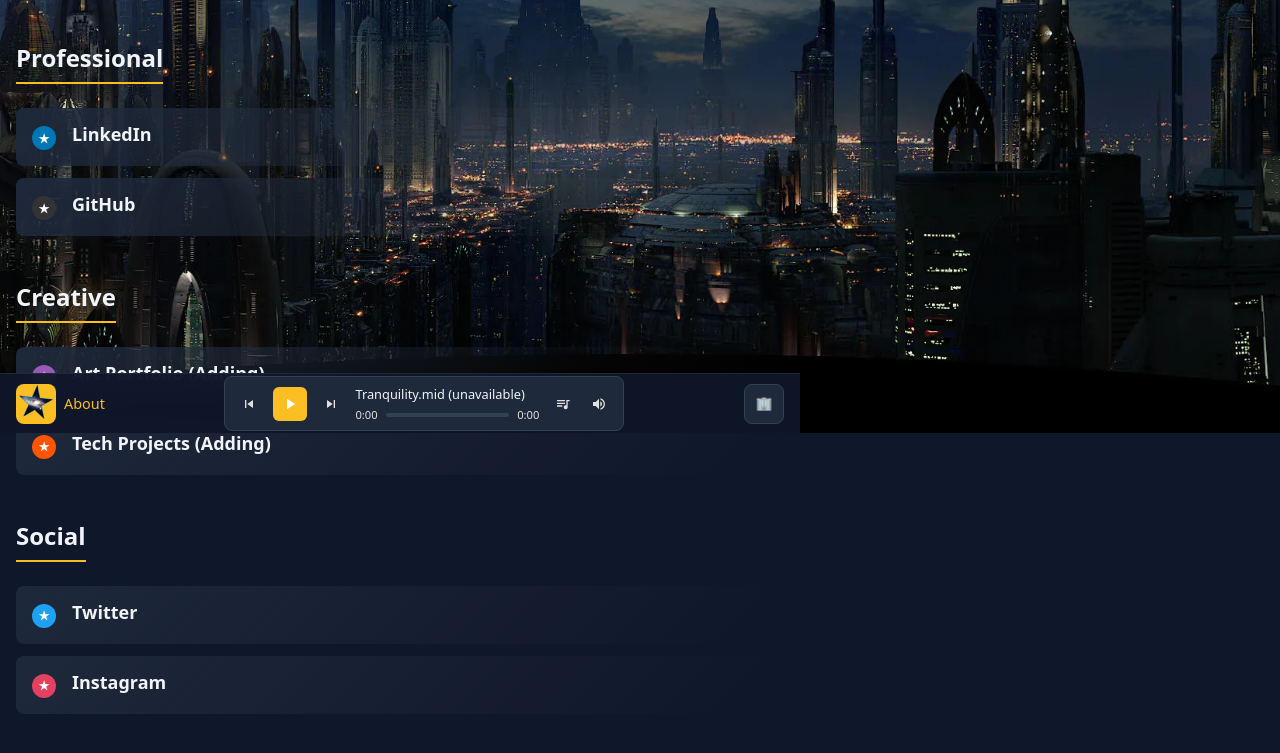
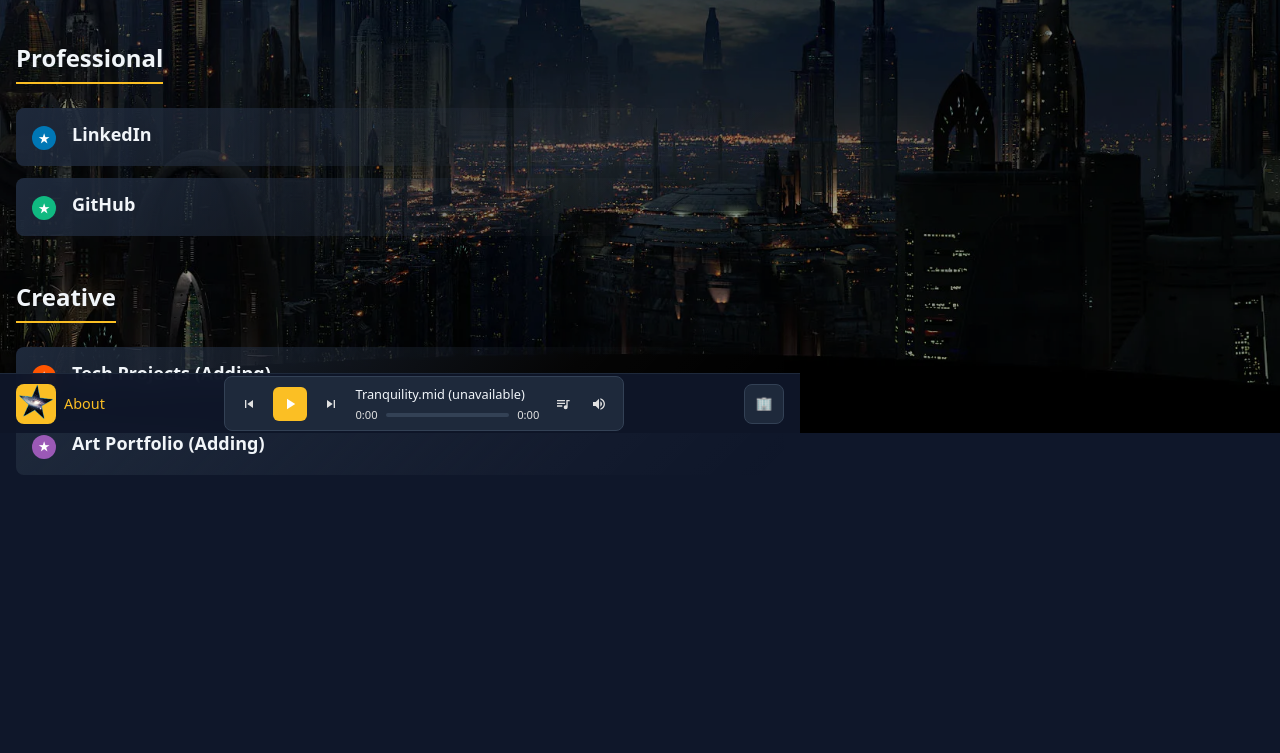
Before and after one commit to brucestarlove/starlove-world, an Astro site: page /about in a window 1280 px wide. Shown: the part 367-1120 px from the top of the page. After the commit the page ends 1050 px from the top, so only its background shows below. Built offline with nearby package versions, Linux system fonts and the light colour scheme; Astro itself is replaced by a stand-in of ours.

Commit message:
darken bg on all sizes, remove social links because whatever

```diff
--- a/src/layouts/Layout.astro
+++ b/src/layouts/Layout.astro
@@ -231,7 +231,7 @@ const audioPlaylists = {
     transition: opacity 0.8s ease-out;
   }
 
-  @media (max-width: 768px) {
+  /* This is the overlay that darkens the background */
   .cyber-bg::before {
     content: '';
     position: absolute;
@@ -241,7 +241,6 @@ const audioPlaylists = {
     height: 100%;
     background-color: rgba(0, 0, 0, 0.4);
     z-index: 1;
-    }
   }
 
   .cyber-bg.loaded {
--- a/src/pages/about.astro
+++ b/src/pages/about.astro
@@ -15,7 +15,7 @@ const profileLinksData = {
     {
       title: "GitHub",
       url: "https://github.com/brucestarlove",
-      color: "#333"
+      color: "#10b981"
     },
     // {
     //   title: "Resume",
@@ -25,28 +25,28 @@ const profileLinksData = {
   ],
   "Creative": [
     {
+      title: "Tech Projects (Adding)",
+      url: "/projects",
+      color: "#ff5500"
+    },
+    {
       title: "Art Portfolio (Adding)",
       url: "/art",
       color: "#9b59b6"
-    },
-    {
-      title: "Tech Projects (Adding)",
-      url: "/projects",
-      color: "#ff5500"
     }
   ],
-  "Social": [
-    {
-      title: "Twitter",
-      url: "https://twitter.com/brucestarlove",
-      color: "#1da1f2"
-    },
-    {
-      title: "Instagram",
-      url: "https://instagram.com/brucestarlove",
-      color: "#e4405f"
-    }
-  ]
+  // "Social": [
+  //   {
+  //     title: "Twitter",
+  //     url: "https://twitter.com/brucestarlove",
+  //     color: "#1da1f2"
+  //   },
+  //   {
+  //     title: "Instagram",
+  //     url: "https://instagram.com/brucestarlove",
+  //     color: "#e4405f"
+  //   }
+  // ]
 };
 
 const linksByCategory = profileLinksData;
```
Lines whose indentation alone changed are shown as unchanged.
